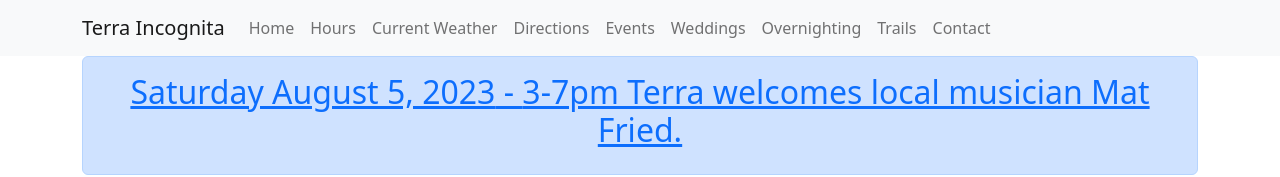
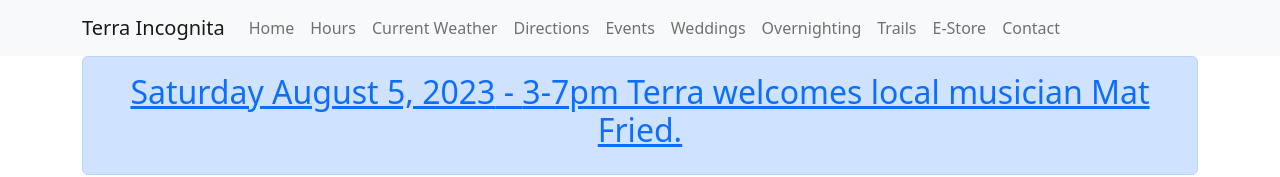
Before and after one commit to tors10e/terra, a React (Create React App) app: page / in a window 1280 px wide. Shown: the top 177 px of the page. Built offline with nearby package versions, Linux system fonts and the light colour scheme.

Commit message:
Fixed image problem and added E-Store item to navbar.

```diff
--- a/src/components/navbar.js
+++ b/src/components/navbar.js
@@ -20,6 +20,7 @@ function TerraNavbar(props) {
             <Nav.Link href="/weddings">Weddings</Nav.Link>
             <Nav.Link href="/overnighting">Overnighting</Nav.Link>
             <Nav.Link href="/#trails">Trails</Nav.Link>
+            <Nav.Link href="/store">E-Store</Nav.Link>
             <Nav.Link href="/#contact">Contact</Nav.Link>
           </Nav>
         </Navbar.Collapse>
```
